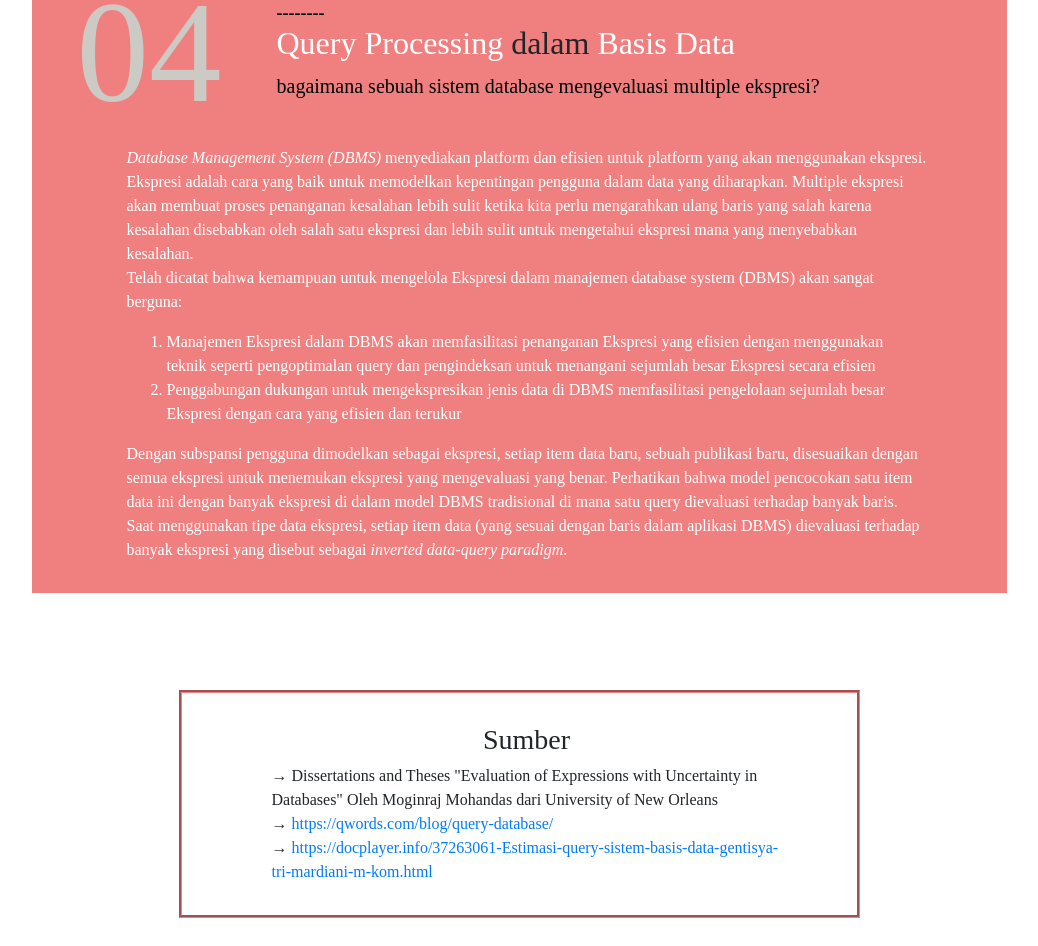
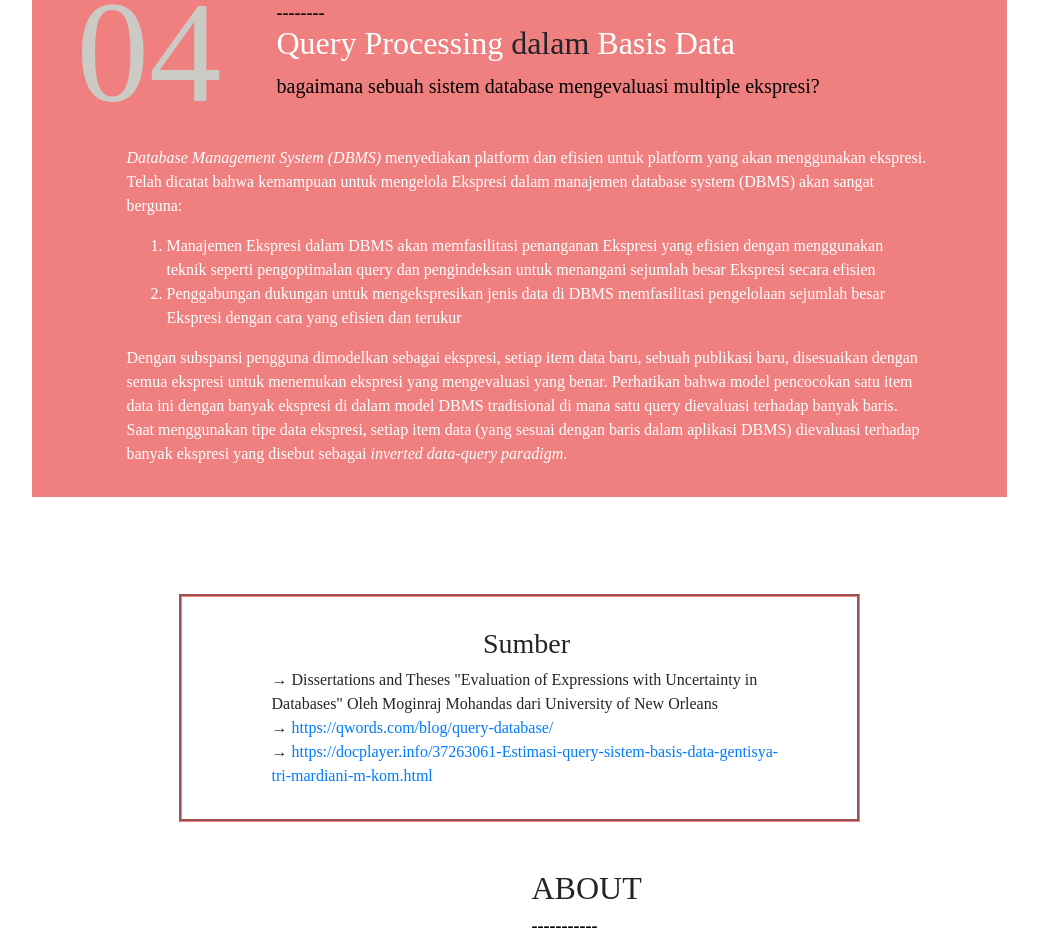
Before and after one commit to KamtinaMusyfirah/basdat-assignment1, a plain HTML site: page index.html in a window 1280 px wide. Shown: the part 1844-2790 px from the top of the page, without its empty margins (121-1159 px from the left). Drawn offline with nearby package versions, Linux system fonts and the light colour scheme; a web font is replaced by a local one.

Commit message:
Update index.html

```diff
--- a/index.html
+++ b/index.html
@@ -233,10 +233,6 @@
                   <p>
                     <i>Database Management System (DBMS)</i>
                     menyediakan platform dan efisien untuk platform yang akan menggunakan ekspresi.
-                    Ekspresi adalah cara yang baik untuk memodelkan kepentingan pengguna dalam data yang diharapkan.
-                    Multiple ekspresi akan membuat proses penanganan kesalahan lebih sulit ketika kita perlu mengarahkan ulang baris yang salah karena kesalahan
-                    disebabkan oleh salah satu ekspresi dan lebih sulit untuk mengetahui ekspresi mana yang menyebabkan kesalahan.
-                    <br>
                     Telah dicatat bahwa kemampuan untuk mengelola Ekspresi dalam manajemen database
                     system (DBMS) akan sangat berguna:
                     <ol>
```
